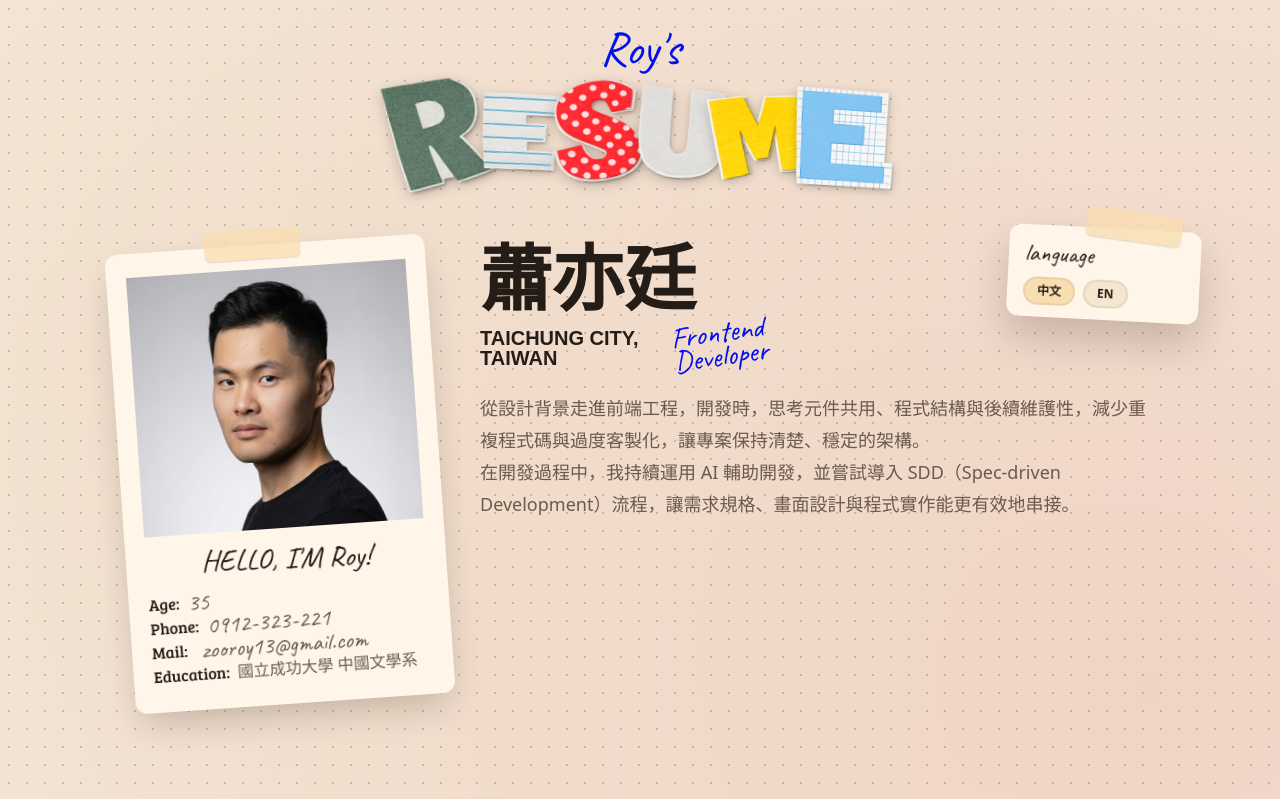
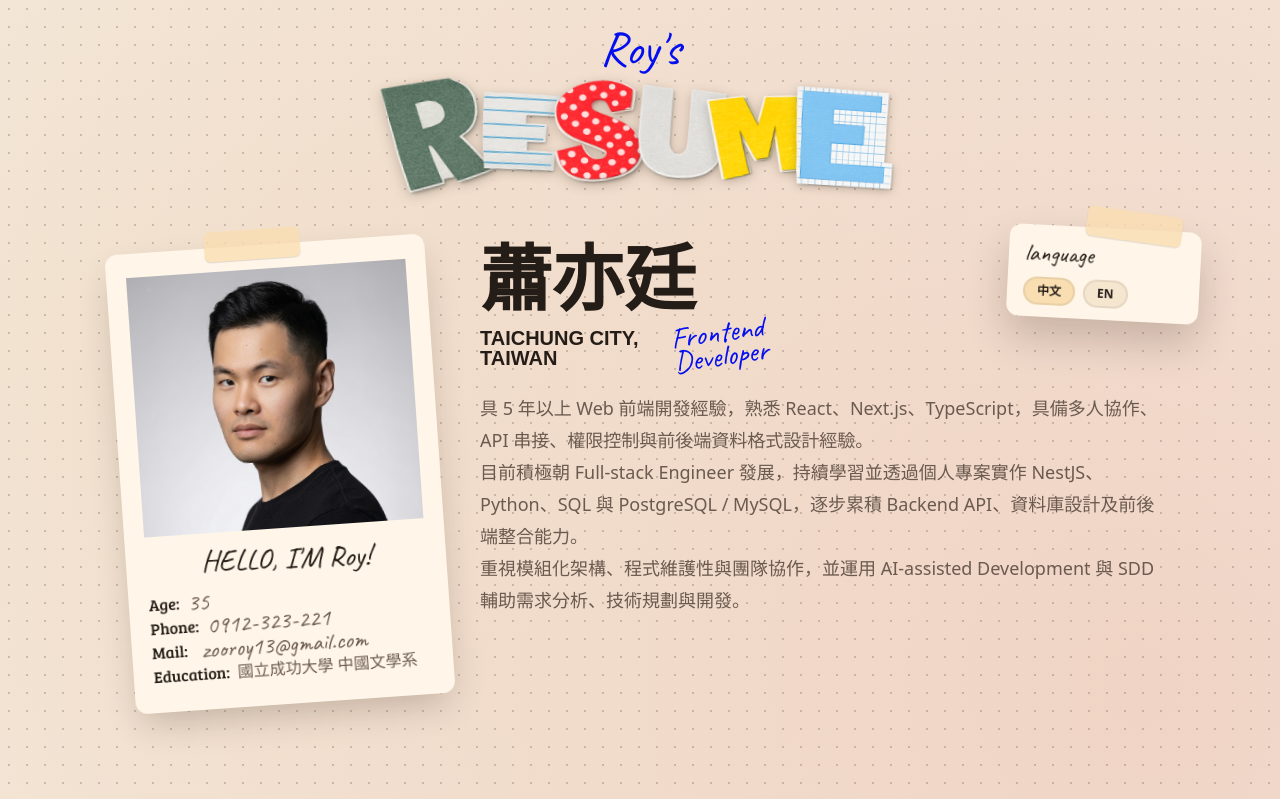
Before and after one commit to zooroy/roy-resume, a Next.js app: page / in a window 1280 px wide. Shown: the top 799 px of the page. Built offline with nearby package versions, Linux system fonts and the light colour scheme.

Commit message:
update content intro

```diff
--- a/app/content.ts
+++ b/app/content.ts
@@ -56,8 +56,9 @@ export const copy: Record<Lang, Content> = {
     name: '蕭亦廷',
     dob: '1990.10.11',
     city: 'Taichung City, Taiwan',
-    intro: `從設計背景走進前端工程，開發時，思考元件共用、程式結構與後續維護性，減少重複程式碼與過度客製化，讓專案保持清楚、穩定的架構。
-在開發過程中，我持續運用 AI 輔助開發，並嘗試導入 SDD（Spec-driven Development）流程，讓需求規格、畫面設計與程式實作能更有效地串接。`,
+    intro: `具 5 年以上 Web 前端開發經驗，熟悉 React、Next.js、TypeScript，具備多人協作、API 串接、權限控制與前後端資料格式設計經驗。
+目前積極朝 Full-stack Engineer 發展，持續學習並透過個人專案實作 NestJS、Python、SQL 與 PostgreSQL / MySQL，逐步累積 Backend API、資料庫設計及前後端整合能力。
+重視模組化架構、程式維護性與團隊協作，並運用 AI-assisted Development 與 SDD 輔助需求分析、技術規劃與開發。`,
     ageLabel: 'Age',
     contactLabel: 'Contact Details',
     eduLabel: 'Education',
@@ -296,8 +297,9 @@ export const copy: Record<Lang, Content> = {
     name: 'Yi-Ting Hsiao',
     dob: '1990.10.11',
     city: 'Taichung City, Taiwan',
-    intro: `Coming from a design background into frontend engineering, I think about component reuse, code structure, and long-term maintainability while developing. I aim to reduce duplicated code and excessive customization, keeping projects clear, stable, and well-structured.
-Throughout development, I continue to use AI-assisted workflows and explore SDD (Spec-driven Development), helping requirements, interface design, and implementation connect more effectively.`,
+    intro: `Frontend developer with 5+ years of web development experience, proficient in React, Next.js, and TypeScript, with hands-on experience in team collaboration, API integration, access control, and designing data formats between frontend and backend.
+Actively growing toward a Full-stack Engineer role, continuously learning and building personal projects with NestJS, Python, SQL, and PostgreSQL / MySQL to strengthen skills in backend APIs, database design, and frontend-backend integration.
+Values modular architecture, maintainable code, and teamwork, and uses AI-assisted Development and SDD to support requirements analysis, technical planning, and development.`,
     ageLabel: 'Age',
     contactLabel: 'Contact Details',
     eduLabel: 'Education',
```
